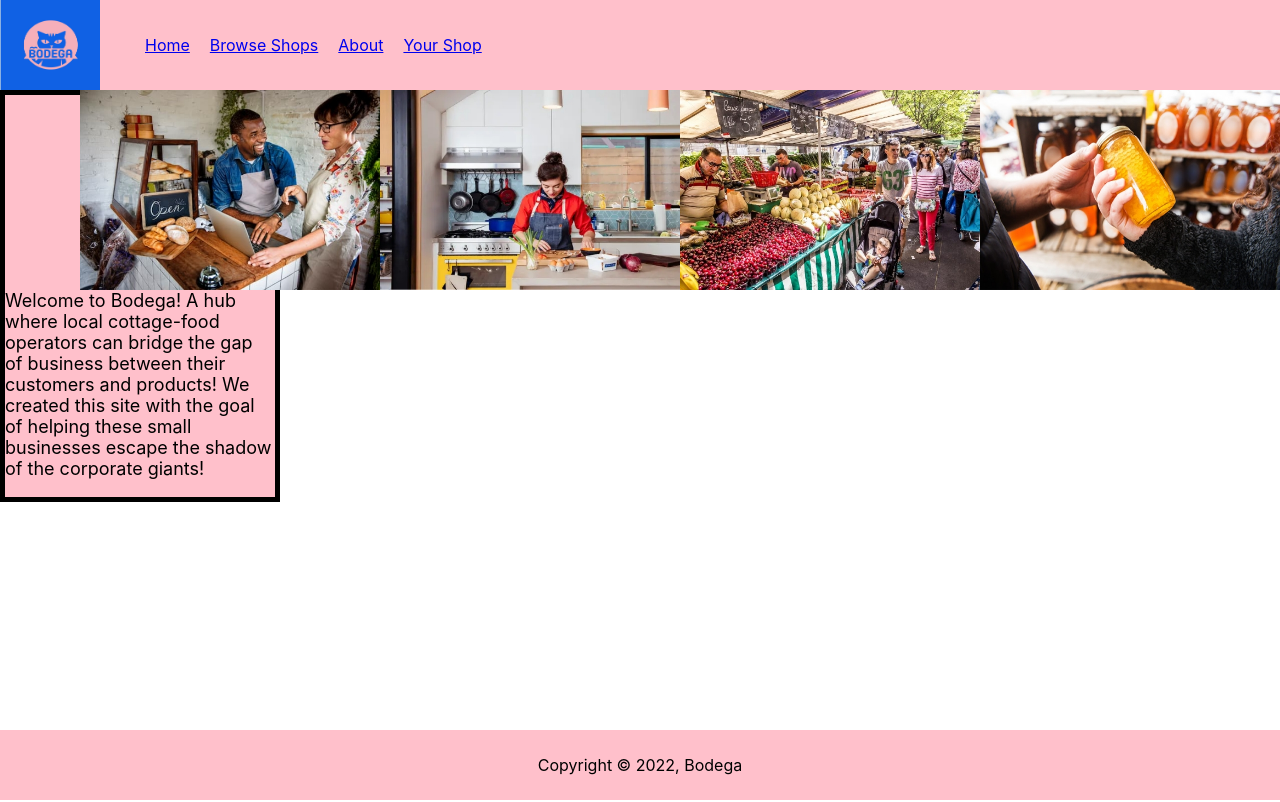
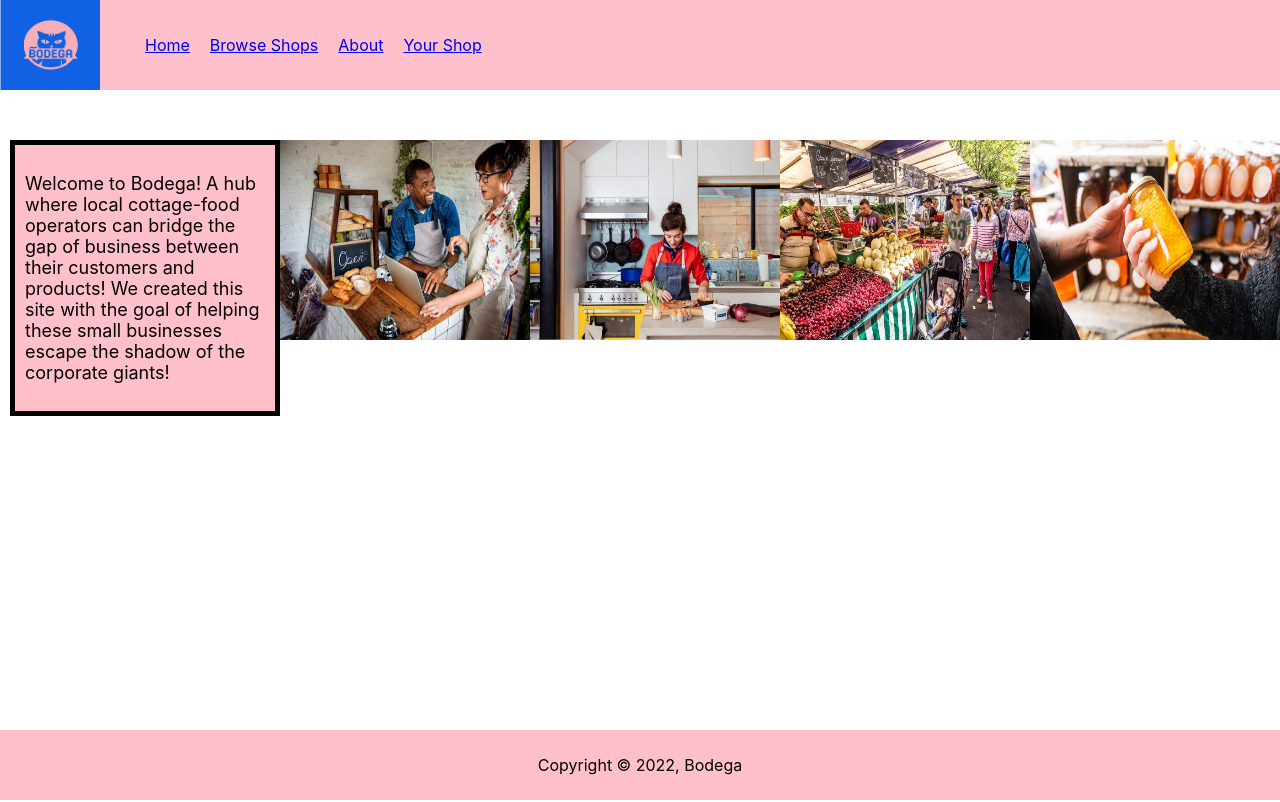
Before and after one commit to southwatertribe/thebodegateam, a React (Create React App) app in the folder client/: page / in a window 1280 px wide. Built offline with nearby package versions, Linux system fonts and the light colour scheme.

Commit message:
Finished prototype for home page/welcome
The welcome site prototype has been finished

```diff
--- a/client/src/components/message/message.module.css
+++ b/client/src/components/message/message.module.css
@@ -1,6 +1,10 @@
 .mdiv {
     font-size: large;
     border: 5px solid black;
-    margin: 0px 1000px 300px 0px;
+    margin: 50px 1000px 300px 10px;
     background-color: pink;
+    padding-right: 10px;
+    padding-left: 10px;
+    padding-top: 10px;
+    padding-bottom: 10px;
 }
--- a/client/src/pages/Welcome/Pictures/image.module.css
+++ b/client/src/pages/Welcome/Pictures/image.module.css
@@ -15,3 +15,10 @@
     right: 10px;
     align-items: center;
 }
+
+.weldiv {
+    display: flex;
+    background-color: pink;
+    height: 90px;
+    align-items: stretch;
+}
--- a/client/src/pages/Welcome/Welcome.js
+++ b/client/src/pages/Welcome/Welcome.js
@@ -1,6 +1,5 @@
 import React from 'react'
 import Message from '../../components/message/message'
-import Style from '../Welcome/Pictures/image.module.css';
 import Img1 from '../Welcome/Pictures/Image1.jpg';
 import Img2 from '../Welcome/Pictures/Image2.jpg';
 import Img3 from '../Welcome/Pictures/Image 3.jpg';
@@ -10,16 +9,17 @@ import Img4 from '../Welcome/Pictures/Image 4.jpg';
 export default function Welcome() {
   return (
     //MAIN WELCOME PAGE
-    <div className="flex justify-right my-3">
+    <div className="stretch justify-space-around my-6">
+
        <img src= {Img1} align = "right" alt='honey'
-        width="300" height="200"/>
-      <img src= {Img2} align="right" alt='honey'
-        width="300" height="200"/>
-      <img src= {Img3} align="right" alt='honey'
-        width="300" height="200"/>
-      <img src= {Img4} align="right" alt='honey'
-        width="300" height="200"/>
-      <Message/>
+        width="250" height="200"/>
+      <img src= {Img2} align="right" alt='market'
+        width="250" height="200"/>
+      <img src= {Img3} align="right" alt='chef'
+        width="250" height="200"/>
+      <img src= {Img4} align="right" alt='transaction'
+        width="250" height="200"/>
+        <Message/>
     </div>
 
   )
```
